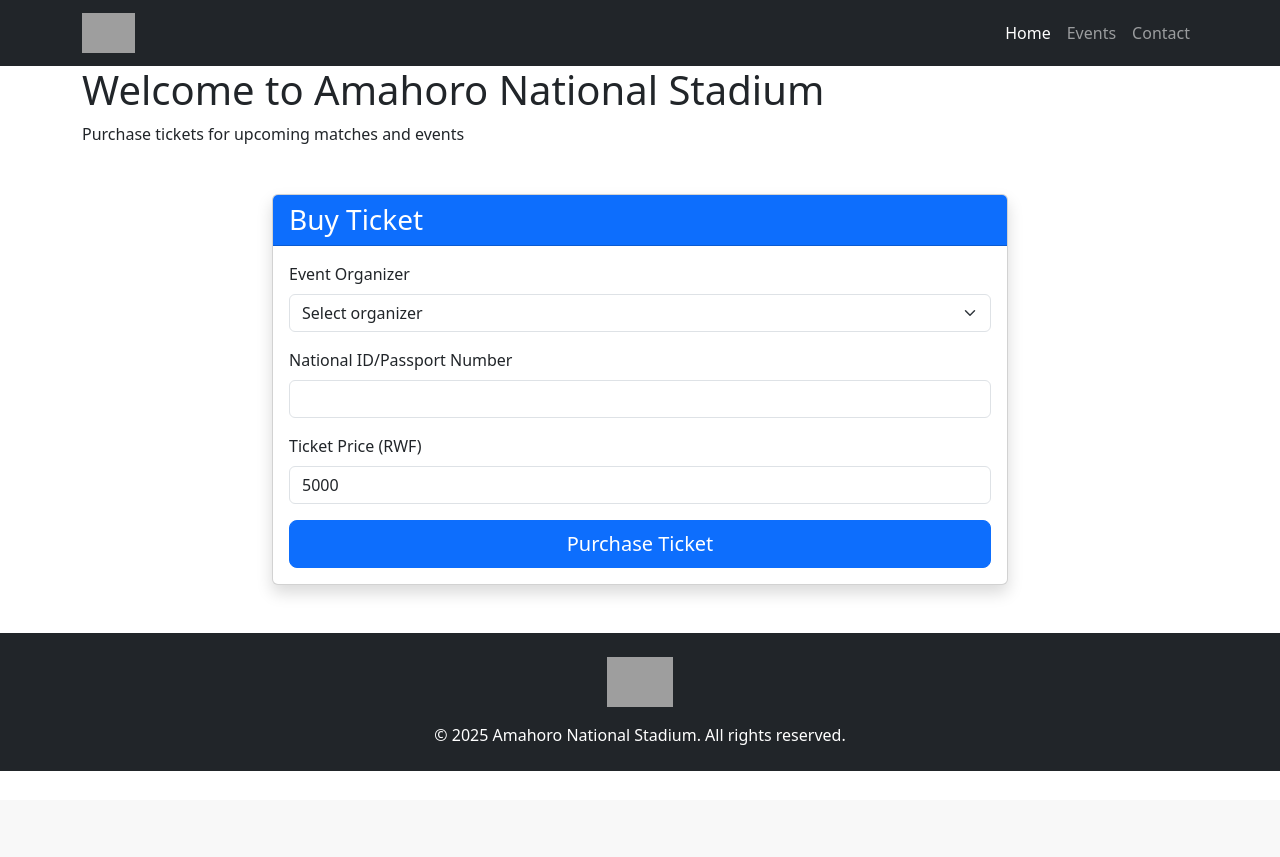
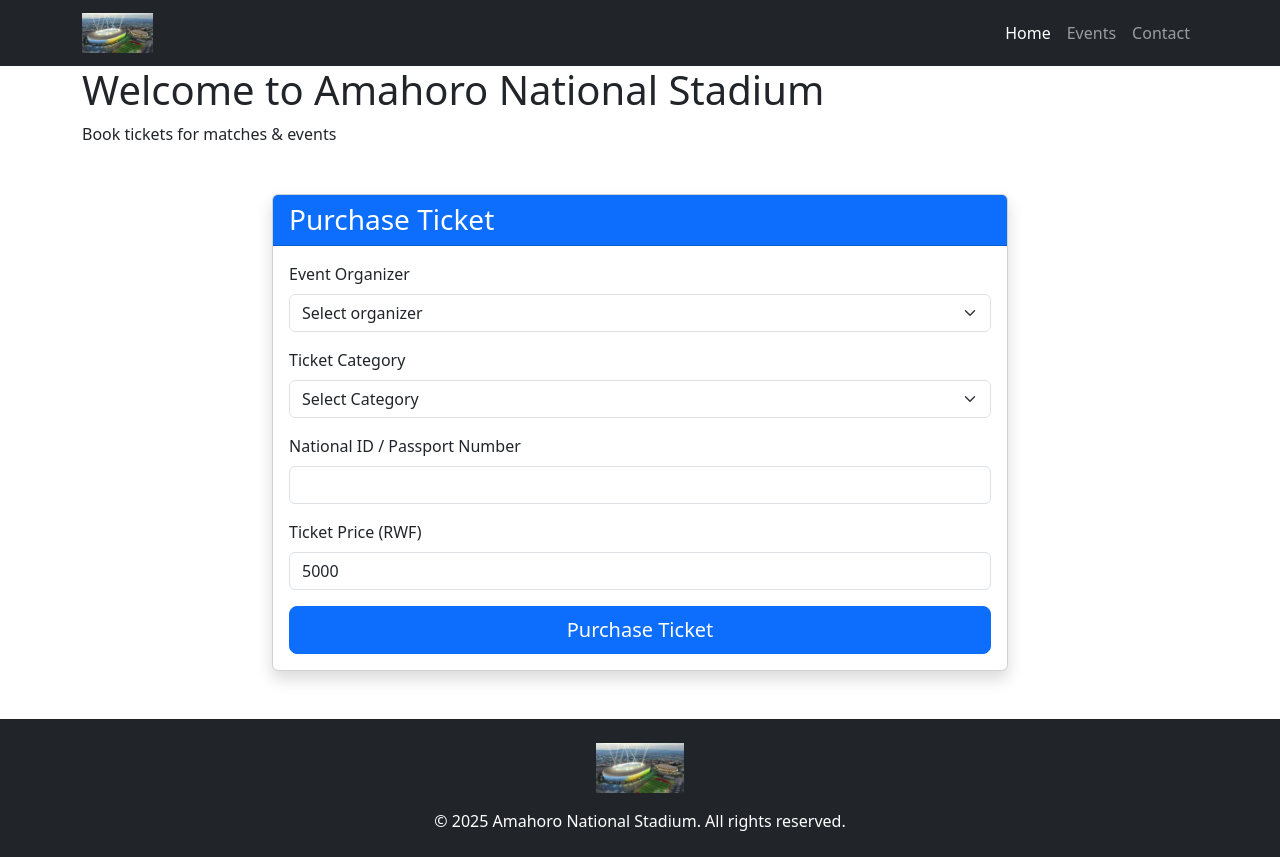
Before and after one commit to Claudinee/eticketing, a Django app: page / in a window 1280 px wide. Before the commit the page ends 771 px from the top, so only its background shows below. Run offline with Django 5.2, Linux system fonts and the light colour scheme; grey boxes are pictures that could not be loaded.

Commit message:
adding how you can buy a ticket in different category on API and on UI

```diff
--- a/eticketing/settings.py
+++ b/eticketing/settings.py
@@ -11,6 +11,7 @@ https://docs.djangoproject.com/en/5.1/ref/settings/
 """
 
 from pathlib import Path
+
 
 # Build paths inside the project like this: BASE_DIR / 'subdir'.
 BASE_DIR = Path(__file__).resolve().parent.parent
@@ -120,7 +121,7 @@ AUTH_PASSWORD_VALIDATORS = [
 
 LANGUAGE_CODE = 'en-us'
 
-TIME_ZONE = 'UTC'
+TIME_ZONE = 'Africa/Kigali'
 
 USE_I18N = True
 
@@ -130,8 +131,10 @@ USE_TZ = True
 # Static files (CSS, JavaScript, Images)
 # https://docs.djangoproject.com/en/5.1/howto/static-files/
 
+
 STATIC_URL = 'static/'
 STATICFILES_DIRS = [BASE_DIR / 'tickets/static']
+
 
 # Default primary key field type
 # https://docs.djangoproject.com/en/5.1/ref/settings/#default-auto-field
--- a/tickets/static/js/app.js
+++ b/tickets/static/js/app.js
@@ -1,9 +1,67 @@
-// Add this navigation functionality at the top of your existing app.js
 document.addEventListener('DOMContentLoaded', function() {
-    // Navigation handling
+    const ticketCategory = document.getElementById('ticket_category');
+    const amountInput = document.getElementById('amount');
+
+    // Prices per category
+    const categoryPrices = {
+        VVIP: 15000,
+        VIP: 10000,
+        REGULAR: 5000,
+        ADULT: 5000,
+        CHILD: 2500
+    };
+
+    // Update price when category is selected
+    ticketCategory.addEventListener('change', function() {
+        const selectedCategory = this.value;
+        amountInput.value = categoryPrices[selectedCategory] || '';
+    });
+
+    // Ticket form submission
+    const ticketForm = document.getElementById('ticketForm');
+    ticketForm.addEventListener('submit', async (e) => {
+        e.preventDefault();
+
+        // Validate fields
+        const organizerValue = document.getElementById('organizer').value;
+        const personalIdValue = document.getElementById('personal_id').value;
+        if (!ticketCategory.value || !amountInput.value || !organizerValue || !personalIdValue) {
+            alert('Please fill all required fields.');
+            return;
+        }
+
+        const formData = {
+            organizer: organizerValue,
+            personal_id: personalIdValue,
+            category: ticketCategory.value,
+            amount: amountInput.value
+        };
+
+        try {
+            const response = await axios.post('/api/transactions/', formData, {
+                headers: { 'Content-Type': 'application/json' }
+            });
+
+            // Get ticket number and category from API response
+            const ticketNumber = response.data.ticket_number || 'N/A';
+            const category = response.data.category || 'N/A';
+
+            alert(`🎉 Ticket purchased successfully!\nTicket Number: ${ticketNumber}\nCategory: ${category}\nPrice: RWF ${amountInput.value}`);
+
+            // Reset form and set default price
+            ticketForm.reset();
+            amountInput.value = '';
+        } catch (error) {
+            console.error(error);
+            const errorMessage = error.response?.data?.error || 'Failed to purchase ticket. Please try again!';
+            alert(`❌ Error: ${errorMessage}`);
+        }
+    });
+
+    // Navigation section toggle
     const navLinks = document.querySelectorAll('.nav-link');
     const sections = {
-        home: document.getElementById('ticketForm').closest('section'),
+        home: document.getElementById('ticket-section'),
         events: document.getElementById('events-section'),
         contact: document.getElementById('contact-section')
     };
@@ -11,17 +69,15 @@ document.addEventListener('DOMContentLoaded', function() {
     navLinks.forEach(link => {
         link.addEventListener('click', function(e) {
             e.preventDefault();
-
-            // Update active state
-            navLinks.forEach(navLink => navLink.classList.remove('active'));
+            navLinks.forEach(nav => nav.classList.remove('active'));
             this.classList.add('active');
 
-            // Show/hide sections
             const sectionToShow = this.dataset.section;
-            Object.values(sections).forEach(section => {
-                section.classList.add('d-none');
-            });
+            Object.values(sections).forEach(section => section.classList.add('d-none'));
             sections[sectionToShow].classList.remove('d-none');
+
+            // Scroll to top for better UX
+            window.scrollTo({ top: 0, behavior: 'smooth' });
         });
     });
 
@@ -31,34 +87,7 @@ document.addEventListener('DOMContentLoaded', function() {
         contactForm.addEventListener('submit', function(e) {
             e.preventDefault();
             alert('Thank you for your message! We will contact you soon.');
-            this.reset();
+            contactForm.reset();
         });
     }
 });
-
-// Your existing ticket form JS remains below...
-const AUTH_TOKEN = "c5458fe371215017510c55b1b88e0af28929d340"; // Get this from python manage.py shell
-document.getElementById('ticketForm').addEventListener('submit', async (e) => {
-    e.preventDefault();
-
-    const formData = {
-        organizer: document.getElementById('organizer').value,
-        personal_id: document.getElementById('personal_id').value,
-        amount: document.getElementById('amount').value
-    };
-
-    try {
-        const response = await axios.post('/api/transactions/', formData, {
-            headers: {
-                'Authorization': 'c5458fe371215017510c55b1b88e0af28929d340', // Replace with your token
-                'Content-Type': 'application/json'
-            }
-        });
-
-        alert(`Ticket purchased successfully! Ticket Number: ${response.data.ticket.ticket_number}`);
-        document.getElementById('ticketForm').reset();
-    } catch (error) {
-        alert(`Error: ${error.response?.data?.error || 'Failed to purchase ticket'}`);
-        console.error(error);
-    }
-});
--- a/tickets/templates/index.html
+++ b/tickets/templates/index.html
@@ -4,34 +4,26 @@
     {% load static %}
     <meta charset="UTF-8">
     <meta name="viewport" content="width=device-width, initial-scale=1.0">
-    <title>Amahoro Stadium - E-Ticketing</title>
+    <title>Amahoro National Stadium - E-Ticketing</title>
     <link href="https://cdn.jsdelivr.net/npm/bootstrap@5.3.0/dist/css/bootstrap.min.css" rel="stylesheet">
-    <!-- <link rel="stylesheet" href="/static/css/styles.css"> -->
     <link rel="stylesheet" href="{% static 'css/styles.css' %}">
-    <!-- Add this line in the <head> section -->
     <link rel="stylesheet" href="https://cdn.jsdelivr.net/npm/bootstrap-icons@1.10.0/font/bootstrap-icons.css">
 </head>
 <body>
     <!-- Navigation -->
-    <nav class="navbar navbar-expand-lg navbar-dark bg-dark">
+    <nav class="navbar navbar-expand-lg navbar-dark bg-dark sticky-top">
         <div class="container">
             <a class="navbar-brand" href="#">
-            <img src="/static/images/amahoro-logo.png" alt="Amahoro Stadium" height="40">
+                <img src="{% static 'images/amahoro-logo.jpg' %}" alt="Amahoro Stadium" height="40">
             </a>
             <button class="navbar-toggler" type="button" data-bs-toggle="collapse" data-bs-target="#navbarNav">
                 <span class="navbar-toggler-icon"></span>
             </button>
             <div class="collapse navbar-collapse" id="navbarNav">
                 <ul class="navbar-nav ms-auto">
-                <li class="nav-item">
-                    <a class="nav-link active" href="#" data-section="home">Home</a>
-                </li>
-                <li class="nav-item">
-                    <a class="nav-link" href="#" data-section="events">Events</a>
-                </li>
-                <li class="nav-item">
-                    <a class="nav-link" href="#" data-section="contact">Contact</a>
-                </li>
+                    <li class="nav-item"><a class="nav-link active" href="#" data-section="home">Home</a></li>
+                    <li class="nav-item"><a class="nav-link" href="#" data-section="events">Events</a></li>
+                    <li class="nav-item"><a class="nav-link" href="#" data-section="contact">Contact</a></li>
                 </ul>
             </div>
         </div>
@@ -42,17 +34,18 @@
         <div class="hero-overlay"></div>
         <div class="container hero-content">
             <h1>Welcome to Amahoro National Stadium</h1>
-            <p>Purchase tickets for upcoming matches and events</p>
+            <p>Book tickets for matches & events</p>
+            <!-- <a href="#" class="btn btn-primary btn-lg mt-3" data-section="home">Buy Tickets</a> -->
         </div>
     </header>
 
-    <!-- Ticket Form -->
-    <section class="container my-5">
+    <!-- Ticket Form Section -->
+    <section class="container my-5" id="ticket-section">
         <div class="row justify-content-center">
             <div class="col-lg-8">
                 <div class="card shadow">
                     <div class="card-header bg-primary text-white">
-                        <h3 class="mb-0">Buy Ticket</h3>
+                        <h3 class="mb-0">Purchase Ticket</h3>
                     </div>
                     <div class="card-body">
                         <form id="ticketForm">
@@ -61,11 +54,22 @@
                                 <select class="form-select" id="organizer" name="organizer" required>
                                     <option value="" selected disabled>Select organizer</option>
                                     <option value="1">Rwanda Football Federation</option>
-                                    <option value="2">Amahoro Stadium Events</option>
+                                    <option value="2">Amahoro National Stadium</option>
                                 </select>
                             </div>
                             <div class="mb-3">
-                                <label for="personal_id" class="form-label">National ID/Passport Number</label>
+                                <label for="ticket_category" class="form-label">Ticket Category</label>
+    <select class="form-select" id="ticket_category" name="ticket_category" required>
+        <option value="" selected disabled>Select Category</option>
+        <option value="VVIP">VVIP</option>
+        <option value="VIP">VIP</option>
+        <option value="REGULAR">Regular</option>
+        <option value="ADULT">Adult</option>
+        <option value="CHILD">Child</option>
+    </select>
+                            </div>
+                            <div class="mb-3">
+                                <label for="personal_id" class="form-label">National ID / Passport Number</label>
                                 <input type="text" class="form-control" id="personal_id" name="personal_id" required>
                             </div>
                             <div class="mb-3">
@@ -81,7 +85,8 @@
             </div>
         </div>
     </section>
-<!-- Add these new sections below your existing ticket form -->
+
+    <!-- Events Section -->
     <section id="events-section" class="container my-5 d-none">
         <div class="card shadow">
             <div class="card-header bg-primary text-white">
@@ -91,7 +96,7 @@
                 <div class="event-list">
                     <div class="event-item mb-4">
                         <h4>Rwanda Premier League</h4>
-                    <p class="text-muted">Saturday, August 15, 2025 | 3:00 PM</p>
+                        <p class="text-muted">Saturday, August 22, 2025 | 3:00 PM</p>
                         <p>APR FC vs Rayon Sports</p>
                     </div>
                     <div class="event-item mb-4">
@@ -104,6 +109,7 @@
         </div>
     </section>
 
+    <!-- Contact Section -->
     <section id="contact-section" class="container my-5 d-none">
         <div class="card shadow">
             <div class="card-header bg-primary text-white">
@@ -112,23 +118,17 @@
             <div class="card-body">
                 <div class="row">
                     <div class="col-md-6">
-                    <h4>Stadium Information</h4>
+                        <h4>Stadium Info</h4>
                         <p><i class="bi bi-geo-alt-fill"></i> KN 3 Ave, Kigali, Rwanda</p>
                         <p><i class="bi bi-telephone-fill"></i> +250 788 123 056</p>
                         <p><i class="bi bi-envelope-fill"></i> info@amahorostadium.rw</p>
                     </div>
                     <div class="col-md-6">
-                    <h4>Send Us a Message</h4>
+                        <h4>Send a Message</h4>
                         <form id="contactForm">
-                        <div class="mb-3">
-                            <input type="text" class="form-control" placeholder="Your Name" required>
-                        </div>
-                        <div class="mb-3">
-                            <input type="email" class="form-control" placeholder="Your Email" required>
-                        </div>
-                        <div class="mb-3">
-                            <textarea class="form-control" rows="3" placeholder="Your Message" required></textarea>
-                        </div>
+                            <input type="text" class="form-control mb-3" placeholder="Your Name" required>
+                            <input type="email" class="form-control mb-3" placeholder="Your Email" required>
+                            <textarea class="form-control mb-3" rows="3" placeholder="Your Message" required></textarea>
                             <button type="submit" class="btn btn-primary">Send Message</button>
                         </form>
                     </div>
@@ -136,10 +136,11 @@
             </div>
         </div>
     </section>
+
     <!-- Footer -->
     <footer class="bg-dark text-white py-4">
         <div class="container text-center">
-            <img src="/static/images/amahoro-logo.png" alt="Amahoro Stadium" height="50">
+            <img src="{% static 'images/amahoro-logo.jpg' %}" alt="Amahoro Stadium" height="50">
             <p class="mt-3 mb-0">&copy; 2025 Amahoro National Stadium. All rights reserved.</p>
         </div>
     </footer>
@@ -147,6 +148,6 @@
     <!-- Scripts -->
     <script src="https://cdn.jsdelivr.net/npm/bootstrap@5.3.0/dist/js/bootstrap.bundle.min.js"></script>
     <script src="https://cdn.jsdelivr.net/npm/axios/dist/axios.min.js"></script>
-    <script src="/static/js/app.js"></script>
+    <script src="{% static 'js/app.js' %}"></script>
 </body>
 </html>
--- a/tickets/views.py
+++ b/tickets/views.py
@@ -47,10 +47,10 @@ class TransactionViewSet(viewsets.ModelViewSet):
     serializer_class = TransactionSerializer
 
     def create(self, request):
-        # Generate a random ticket number
+        # Generate random ticket number
         ticket_number = ''.join(random.choices(string.ascii_uppercase + string.digits, k=10))
 
-        # Fetch the organizer
+        # Fetch organizer
         organizer_id = request.data.get('organizer')
         if not organizer_id:
             return Response({"error": "Organizer ID is required."}, status=status.HTTP_400_BAD_REQUEST)
@@ -59,13 +59,26 @@ class TransactionViewSet(viewsets.ModelViewSet):
         except Organizer.DoesNotExist:
             return Response({"error": "Organizer does not exist."}, status=status.HTTP_404_NOT_FOUND)
 
-        # Check if this is a child ticket
-        is_child = request.data.get('is_child', False)
+        # Fetch category and price
+        category = request.data.get('category')
+        category_prices = {
+            'VVIP': Decimal('15000'),
+            'VIP': Decimal('10000'),
+            'REGULAR': Decimal('5000'),
+            'ADULT': Decimal('5000'),
+            'CHILD': Decimal('2500')
+        }
+        if not category or category not in category_prices:
+            return Response({"error": "Valid ticket category is required."}, status=status.HTTP_400_BAD_REQUEST)
 
-        personal_id = request.data.get('personal_id')  # adult ID
-        dependent_id = request.data.get('dependent_id')  # child ID
+        amount = category_prices[category]
 
-        if is_child:
+        # Determine if ticket is for child
+        dependent_id = request.data.get('dependent_id')
+        personal_id = request.data.get('personal_id')
+
+        if category == 'CHILD' or dependent_id:
+            # Child ticket
             if not dependent_id:
                 return Response({"error": "Dependent ID is required for child ticket."}, status=status.HTTP_400_BAD_REQUEST)
             try:
@@ -73,14 +86,14 @@ class TransactionViewSet(viewsets.ModelViewSet):
             except Dependent.DoesNotExist:
                 return Response({"error": "Dependent does not exist."}, status=status.HTTP_404_NOT_FOUND)
 
-            # Prevent duplicate tickets for the same child
             if Ticket.objects.filter(dependent=dependent).exists():
                 return Response({"error": "This dependent already has a ticket."}, status=status.HTTP_400_BAD_REQUEST)
 
             ticket = Ticket.objects.create(
                 ticket_number=ticket_number,
                 dependent=dependent,
-                organizer=organizer
+                organizer=organizer,
+                category=category
             )
             ticket_info = f"Child: {dependent.full_name} (Guardian ID: {dependent.guardian_id})"
 
@@ -88,30 +101,16 @@ class TransactionViewSet(viewsets.ModelViewSet):
             # Adult ticket
             if not personal_id:
                 return Response({"error": "Personal ID is required for adult ticket."}, status=status.HTTP_400_BAD_REQUEST)
-
-            # Prevent duplicate tickets for the same personal_id
             if Ticket.objects.filter(personal_id=personal_id).exists():
                 return Response({"error": "This personal ID has already been used."}, status=status.HTTP_400_BAD_REQUEST)
 
             ticket = Ticket.objects.create(
                 ticket_number=ticket_number,
                 personal_id=personal_id,
-                organizer=organizer
+                organizer=organizer,
+                category=category
             )
             ticket_info = f"Adult ID: {personal_id}"
-
-        # Get and validate amount
-        amount = request.data.get('amount')
-        if not amount:
-            return Response({"error": "Amount is required."}, status=status.HTTP_400_BAD_REQUEST)
-        try:
-            amount = Decimal(amount)
-        except Exception:
-            return Response({"error": "Invalid amount format."}, status=status.HTTP_400_BAD_REQUEST)
-
-        # Optional: apply child discount
-        if is_child:
-            amount = amount * Decimal('0.5')  # 50% discount for child ticket
 
         # Create transaction
         transaction = Transaction.objects.create(ticket=ticket, amount=amount)
@@ -125,17 +124,17 @@ class TransactionViewSet(viewsets.ModelViewSet):
         ticket.save()
 
         # Generate QR code
-        qr_data = f"Ticket Number: {ticket.ticket_number}\n{ticket_info}"
+        qr_data = f"Ticket Number: {ticket.ticket_number}\n{ticket_info}\nCategory: {category}\nPrice: {amount} RWF"
         qr = qrcode.make(qr_data)
         buffer = BytesIO()
         qr.save(buffer, format='PNG')
         buffer.seek(0)
 
-        # Send email to organizer
+        # Optional: send email
         try:
             email = EmailMessage(
                 subject='New Ticket Purchase',
-                body=f'A ticket has been purchased for {ticket_info}. Amount: {amount}',
+                body=f'A ticket has been purchased for {ticket_info}. Category: {category}, Amount: {amount} RWF',
                 from_email='noreply@eticketing.com',
                 to=[organizer.email],
             )
```
Also changed, not shown: tickets/models.py (+19 -11 lines), tickets/serializers.py (+5 -2 lines), tickets/static/css/style.css (+3 -8 lines), db.sqlite3, tickets/migrations/0004_ticket_category.py (added), tickets/migrations/0005_alter_ticket_category.py (added). Lines whose indentation alone changed are shown as unchanged.
